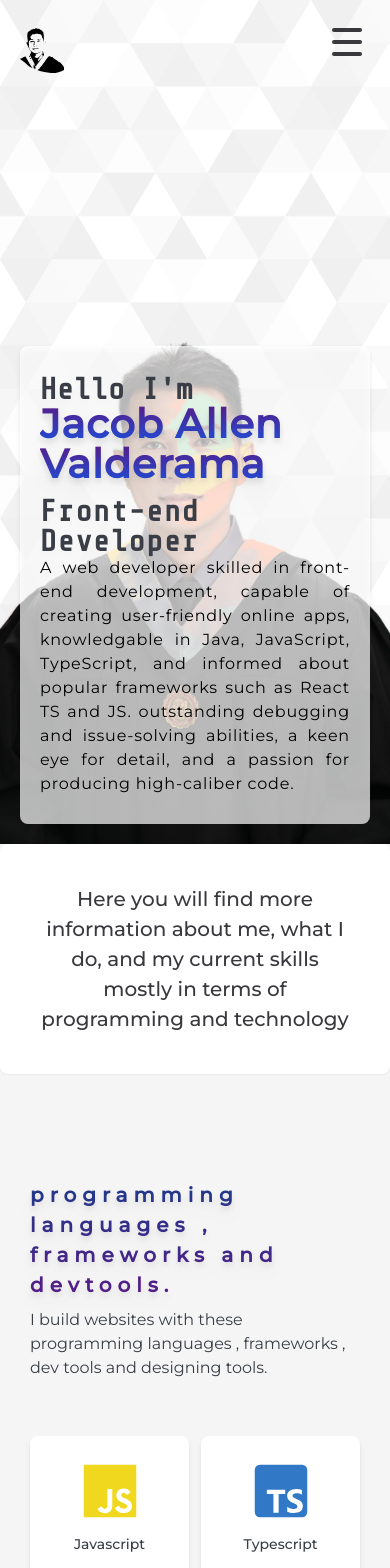
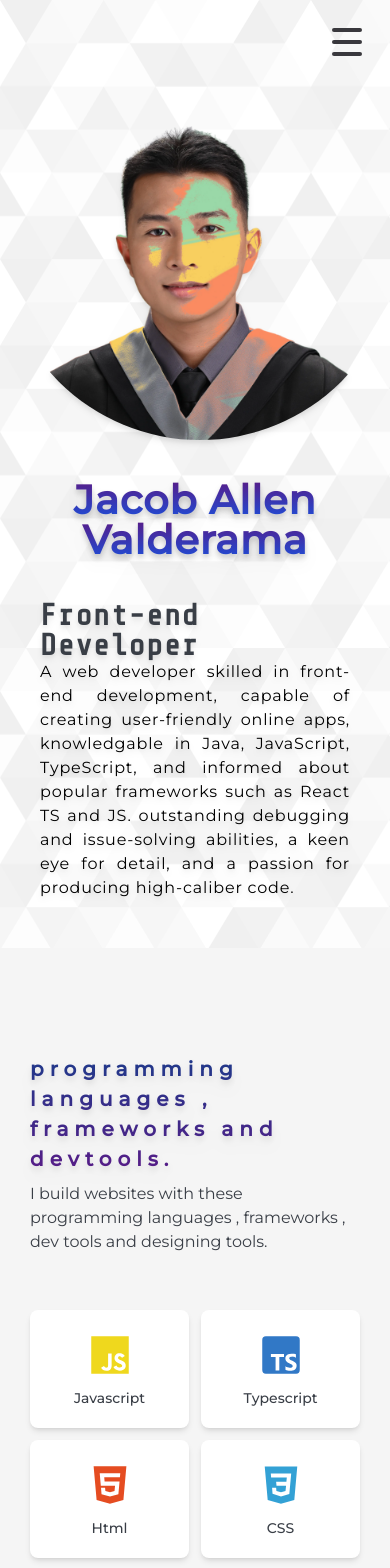
Before and after one commit to DropitupQwerty/MyNewPortfolio, a React (Vite) app: page / in a window 390 px wide. Shown: the top 1568 px of the page. Built offline with nearby package versions, Linux system fonts and the light colour scheme.

Commit message:
Mobile Desgin Update

```diff
--- a/src/components/AppLayout/index.tsx
+++ b/src/components/AppLayout/index.tsx
@@ -1,6 +1,6 @@
 import React from 'react'
 import  DynamicBg  from 'assets/subtle-prism.svg'
-import { AppSideButtons } from 'components/AppSideButtons'
+// import { AppSideButtons } from 'components/AppSideButtons'
 
 type AppLayoutProps = {
     children : React.ReactNode
@@ -17,7 +17,7 @@ export const AppLayout = (props : AppLayoutProps) => {
                     backgroundSize:'cover',
                     backgroundRepeat:'no-repeat',
                 }}>
-                <AppSideButtons />
+                {/* <AppSideButtons /> */}
                 {props.children}
 
             </div>
--- a/src/components/AppNavigationBar/index.tsx
+++ b/src/components/AppNavigationBar/index.tsx
@@ -14,11 +14,11 @@ export const AppNavigationBar = (props : AppNavigationBarProps) => {
 
     return (
         <div className=''>
-            <div className='h-[60px] absolute m-5 md:hidden '>
+            {/* <div className='h-[60px] absolute m-5 md:hidden '>
                 <a href='/'>
                     <img src={logo} className='h-full '/>
                 </a>
-            </div>
+            </div>  */}
             <div className='fixed z-[99999] flex top-0 justify-end w-full'>
                 <button className={'flex flex-col gap-2  p-2 m-5  rounded  md:hidden '} onClick={()=> setOpen(!open)}>
                     <span className={`h-[4px] rounded-full w-[30px] bg-[#39383D] transition-all duration-400 ease-in transform ${open ?'rotate-[225deg] translate-y-3 ' : 'rotate-0 translate-y-0'}`}></span>
@@ -47,7 +47,7 @@ export const AppNavigationBar = (props : AppNavigationBarProps) => {
                 <div className=' flex flex-col items-center md:hidden'>
 
                     <div>
-    Visit My Account
+    Visit My Accounts
                     </div>
                     <div className='flex gap-5 p-5'>
                         {
--- a/src/page/HomePage/AboutMe/index.tsx
+++ b/src/page/HomePage/AboutMe/index.tsx
@@ -2,7 +2,7 @@ import React from 'react'
 
 export const AboutMe = () => {
     return (
-        <div className='z-20 w-full flex justify-center'>
+        <div className='z-20 w-full md:flex justify-center hidden '>
             <div className='shadow-sm md:w-[80%] bg-white rounded-lg  p-10'>
                 <p className='text-[20px] font-medium text-center text-[#39383D]'>Here you will find more information about me, what I do, and my current skills mostly in terms of programming and technology</p>
             </div>
--- a/src/page/HomePage/Banner/index.tsx
+++ b/src/page/HomePage/Banner/index.tsx
@@ -7,22 +7,22 @@ export const Banner = () => {
     return (
         <div className='h-fit items-center relative flex' id='aboutme'
         >
-            <div className={' relative min-h-[100vh] w-full overflow-hidden   drop-shadow-md flex  items-end  lg:items-center '}
+            <div className={' relative  md:min-h-[100vh] w-full overflow-hidden   drop-shadow-md flex flex-col md:flex-row  items-end  lg:items-center '}
             >
-                <div className='absolute  flex justify-end w-full'>
+                <div className='md:absolute mt-10 h-[400px] w-[400px] md:w-full rounded-full overflow-hidden md:overflow-visible mx-auto  md:h-auto md:flex justify-end '>
                     <img src={myImage} className='object-cover  relative md:top-[30vh] lg:top-[40vh] w-auto lg:max-h-[220vh] lg:left-[20vw] xl:left-[10vw]    ease-linear duration-150 transition-all'/>
                 </div>
-                <div className=' z-20  tracking-wider md:mx-[70px]  bg-white/70 lg:bg-transparent  rounded-lg py-7 px-5 m-5 md:px-5 '>
+                <div className=' z-20  tracking-wider md:mx-[70px] mt-3 md:mt-0  md:bg-white/70 lg:bg-transparent  rounded-lg py-7 px-5 m-5 md:px-5 '>
                     <div className=''>
-                        <h1 className='font-Sharetechmo font-bold w-fit text-[30px] lg:text-[50px] leading-none'><span className='text-[#393E46]'>Hello I&apos;m </span> </h1>
-                        <div  className='text-[40px] lg:text-[90px]'>
+                        <h1 className='font-Sharetechmo font-bold w-fit text-[30px] lg:text-[40px] leading-none hidden md:block'><span className='text-[#393E46]'>Hello I&apos;m </span> </h1>
+                        <div  className='text-[40px] lg:text-[90px] text-center md:text-start'>
                             <h1 className='font-extrabold filter drop-shadow-lg bg-clip-text text-transparent bg-gradient-to-b from-purple-900 to-blue-700 leading-none '>Jacob Allen</h1>
                             <h1 className="font-extrabold filter drop-shadow-lg bg-clip-text text-transparent bg-gradient-to-b from-purple-900 to-blue-700  leading-none "> Valderama</h1>
                         </div>
                     </div>
                     <div className=''>
-                        <div className='md:w-full lg:w-[45vw] mt-3 lg:mt-6  md:mx-0 rounded-lg '>
-                            <h1 className='font-bold leading-none text-[30px] lg:text-[50px] font-Sharetechmo  text-[#393E46] tracking-wider '>
+                        <div className='md:w-full lg:w-[45vw] mt-10 md:mt-3 lg:mt-6  md:mx-0 rounded-lg '>
+                            <h1 className='font-bold leading-none text-[30px] lg:text-[40px] font-Sharetechmo  text-[#393E46] tracking-wider '>
                       Front-end Developer
                             </h1>
                             <div className='text-[16px] lg:[25px] text-justify '>
--- a/src/page/HomePage/Projects/index.tsx
+++ b/src/page/HomePage/Projects/index.tsx
@@ -67,7 +67,7 @@ export const Projects = () => {
 
                         containerClass='md:w-[70vw]'>
                         {projects.map((project ,index)=>
-                            <div key={index} className='h-[70vh]  rounded-lg shadow-md; overflow-hidden'>
+                            <div key={index} className='h-fit  rounded-lg shadow-md; overflow-hidden'>
                                 <div className='h-[70%] w-full'>
                                     <img src={project.img} className='h-full w-full object-cover' alt="" />
                                 </div>
--- a/src/page/HomePage/SkillAndLanguages/index.tsx
+++ b/src/page/HomePage/SkillAndLanguages/index.tsx
@@ -109,7 +109,7 @@ export const SkillsAndLanguages = () => {
                             <div key={index}  className='hover:scale-105 shadow-md hover:shadow-purple-900
                              bg-white duration-100  ease-linear  rounded-lg '>
                                 <div className='p-5 flex  items-center flex-col xl:flex-row overflow-hidden  w-full'>
-                                    <div style={{color:language.color}} className='text-[70px] mx-2 '>
+                                    <div style={{color:language.color}} className='text-[50px] md:text-[70px] mx-2 '>
                                         {language.icon}
                                     </div>
                                     <div className='capitalize text-sm mt-2 font-medium  md:block '>{language.name}</div>
```
